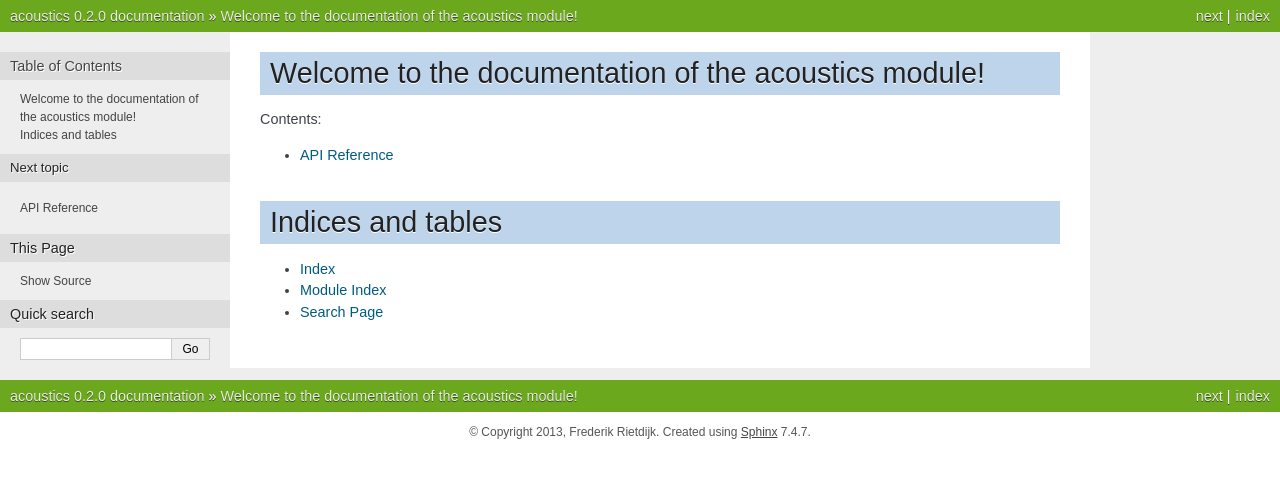
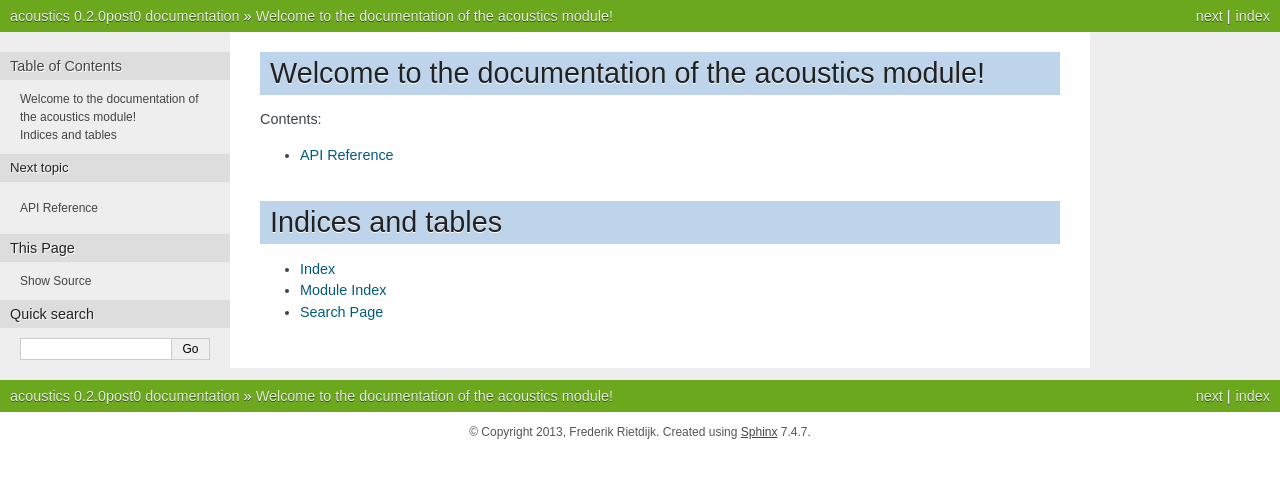
Before and after one commit to python-acoustics/python-acoustics, a Sphinx documentation site: the page built from docs/index.rst, in a window 1280 px wide. Shown: the top 478 px of the page. Built offline with Sphinx 7.4.7, drawn with Linux system fonts in a browser that asks for light colours.

Commit message:
prep 0.2.0post0

```diff
--- a/docs/conf.py
+++ b/docs/conf.py
@@ -55,7 +55,7 @@ copyright = u'2013, Frederik Rietdijk'
 # The short X.Y version.
 version = '0.2'
 # The full version, including alpha/beta/rc tags.
-release = '0.2.0'
+release = '0.2.0post0'
 
 # The language for content autogenerated by Sphinx. Refer to documentation
 # for a list of supported languages.
--- a/setup.cfg
+++ b/setup.cfg
@@ -1,6 +1,6 @@
 [metadata]
 name = acoustics
-version = 0.2.0
+version = 0.2.0post0
 description = Acoustics module for Python.
 long_description = file: README.md
 license = BSD 3-Clause License
```
Also changed, not shown: .travis.yml, 2 other files.
